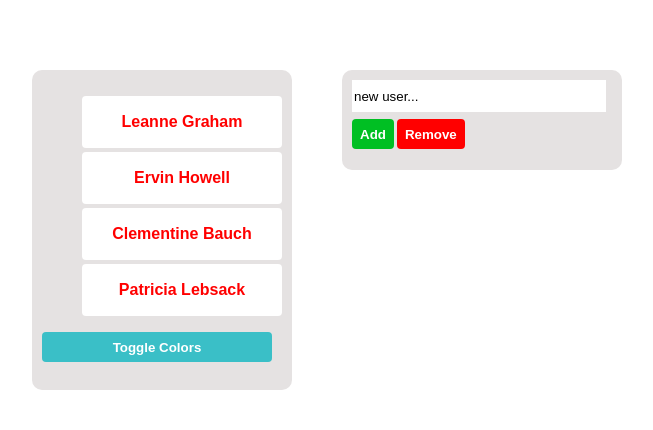
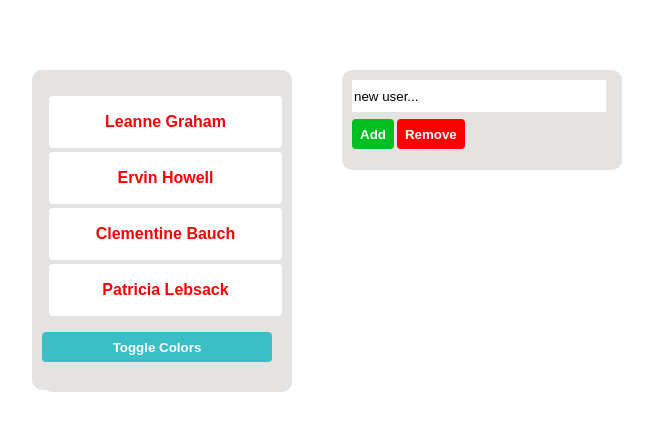
Before and after one commit to leticelvin/My-Angular-project, an Angular app: page / in a window 1280 px wide. Shown: the top 430 px of the page, without its empty margins (46-699 px from the left). Built offline with nearby package versions, Linux system fonts and the light colour scheme.

Commit message:
FINALLY FINISHED

```diff
--- a/src/app/components/EditUsers.component.ts
+++ b/src/app/components/EditUsers.component.ts
@@ -16,9 +16,10 @@ export class EditUsers {
     public newUser: string;
     public removeStatus = true;
 
+    //The ViewChild property gets the name of the inputfield in the template and assigns it to a property
     @ViewChild('inputfield', { static: false }) nameElementRef: ElementRef;
 
-    @Output() public AddUser = new EventEmitter<String>();
+    @Output() public AddUser = new EventEmitter<string>();
 
     @Output() public removeUser = new EventEmitter();
 
@@ -26,12 +27,10 @@ export class EditUsers {
     addUser(_value: String) {
         this.newUser = this.nameElementRef.nativeElement.value;
         this.AddUser.emit(this.newUser);
-        console.log(this.newUser)
     }
 
     RemoveUser() {
         /* Delete last user */
-        console.log("Hello")
         this.removeUser.emit(this.removeStatus);
     }
 
--- a/src/app/components/UserListItem.component.ts
+++ b/src/app/components/UserListItem.component.ts
@@ -1,4 +1,4 @@
-import { Component, Input, OnInit } from '@angular/core';
+import { Component, Input } from '@angular/core';
 
 @Component({
     selector: "UserListItem",
@@ -6,16 +6,11 @@ import { Component, Input, OnInit } from '@angular/core';
     styleUrls: ['./test.component.css']
 })
 
-export class UserListItem implements OnInit {
-    /*@Input('userList') public user: Array<string>;*/
-    /*<li *ngFor="let user of userList"*/
-    /* string[] */
-    @Input('userlist') public user: Array<string>; //Imports the user list array from the dashboard component
-    @Input('Textcolor') public textcolor: String; // Imports the color of the text as a string
+export class UserListItem {
 
-    ngOnInit() {
-        console.log("UserListItem: " + this.user)
-        console.log("UserListItem textcolor : " + this.textcolor)
-    }
+    @Input('userlist') public user: Array<string>; // Imports the user list array from the dashboard component
+    @Input('Textcolor') public textcolor: String; //  Imports the color of the text as a string
+    @Input('newuser') public Newuser: String;    //   Imports new user
+
 
 }
--- a/src/app/components/UsersList.component.ts
+++ b/src/app/components/UsersList.component.ts
@@ -4,18 +4,19 @@ import { UserListItem } from './UserListItem.component';
 @Component({
     selector: "UsersList",
     template: `<div id="LeftGreyBox">
-        <ul>
-            <UserListItem [userlist]="user" [Textcolor]="TextColor"></UserListItem>
-        </ul>
-        <button (click)="toggleColor()" id="ToggleColorsButton"><h4>Toggle Colors</h4></button>
-        </div>`,
+                    <ul>
+                        <UserListItem [userlist]="user" [Textcolor]="TextColor"></UserListItem>
+                    </ul>
+                    <div id="dynamicfiller">
+                        <button (click)="toggleColor()" id="ToggleColorsButton">
+                            <h4>Toggle Colors</h4>
+                        </button>
+                    </div>
+                </div>`,
     styleUrls: ['./test.component.css']
 })
 
 export class UsersList {
-
-    // <UserListItem [userlist]="user">
-    // <UserListItem [Textcolor]="TextColor">
 
     public Toggled: Boolean = true;
     public TextColor: String = "red";
@@ -27,16 +28,14 @@ export class UsersList {
 
     @Output() public ColorToggle = new EventEmitter();
 
-    constructor(){}
-
     toggleColor() {
 
         if (this.Toggled != false) {
             this.Toggled = false;
             this.TextColor = "green";
             this.ColorToggle.emit(this.TextColor)
-        }
-        else {
+
+        } else {
             this.Toggled = true;
             this.TextColor = "red";
             this.ColorToggle.emit(this.TextColor)
--- a/src/app/components/dashboard.component.ts
+++ b/src/app/components/dashboard.component.ts
@@ -1,36 +1,32 @@
-import { Component, Input, Output, EventEmitter, OnInit } from '@angular/core';
+import { Component, Output, EventEmitter, OnInit } from '@angular/core';
 
 @Component({
     selector: 'DashBoard',
-    template: '<UsersList [userlist]="userList"></UsersList><EditUsers></EditUsers>',
+    template: '<UsersList [userlist]="userList"></UsersList><EditUsers (AddUser)="receiveMessage($event)" (removeUser)="Remove()"></EditUsers>',
     styleUrls: ['./test.component.css']
 })
 
 export class DashBoard implements OnInit {
 
-    // <UsersList [userlist]="userList">
-
     public userList: Array<string> = ["Leanne Graham", "Ervin Howell", "Clementine Bauch", "Patricia Lebsack"];
+    public newUser: string;
 
     @Output() public Event = new EventEmitter();
-
-    @Input('removeStatus') public removal: String;
-    @Input('newUser') public NewUser: string;
-
-    constructor() { }
 
     ngOnInit() {
         this.Event.emit(this.userList)
     }
 
-    pushuser() {
-    this.userList.unshift(this.NewUser)
-    this.Event.emit(this.userList)
+    receiveMessage($event) {
+        this.newUser = $event
+        this.userList.unshift(this.newUser)
+        this.Event.emit(this.userList)
     }
 
-    removeuser() {
-    this.userList.pop;
+    Remove() {
+        this.userList.pop();
+        console.log(this.userList)
+        this.Event.emit(this.userList)
     }
 
-
 }
--- a/src/app/components/test.component.css
+++ b/src/app/components/test.component.css
@@ -10,6 +10,7 @@
 
 ul {
     list-style-type: none;
+    margin-left: -33px;
 }
 
 p {
@@ -25,6 +26,13 @@ li {
     border-radius: 4px;
 }
 
+#dynamicfiller {
+    background-color: rgb(229, 226, 226);
+    width: 250px;
+    height: 60px;
+    border-radius: 10px;
+}
+
 #ToggleColorsButton {
     background-color: rgb(58, 191, 199);
     height: 30px;
@@ -33,6 +41,7 @@ li {
     border-radius: 4px;
     padding: 2px;
     cursor: pointer;
+    margin-bottom: 5px;
 }
 
 h4 {
```
